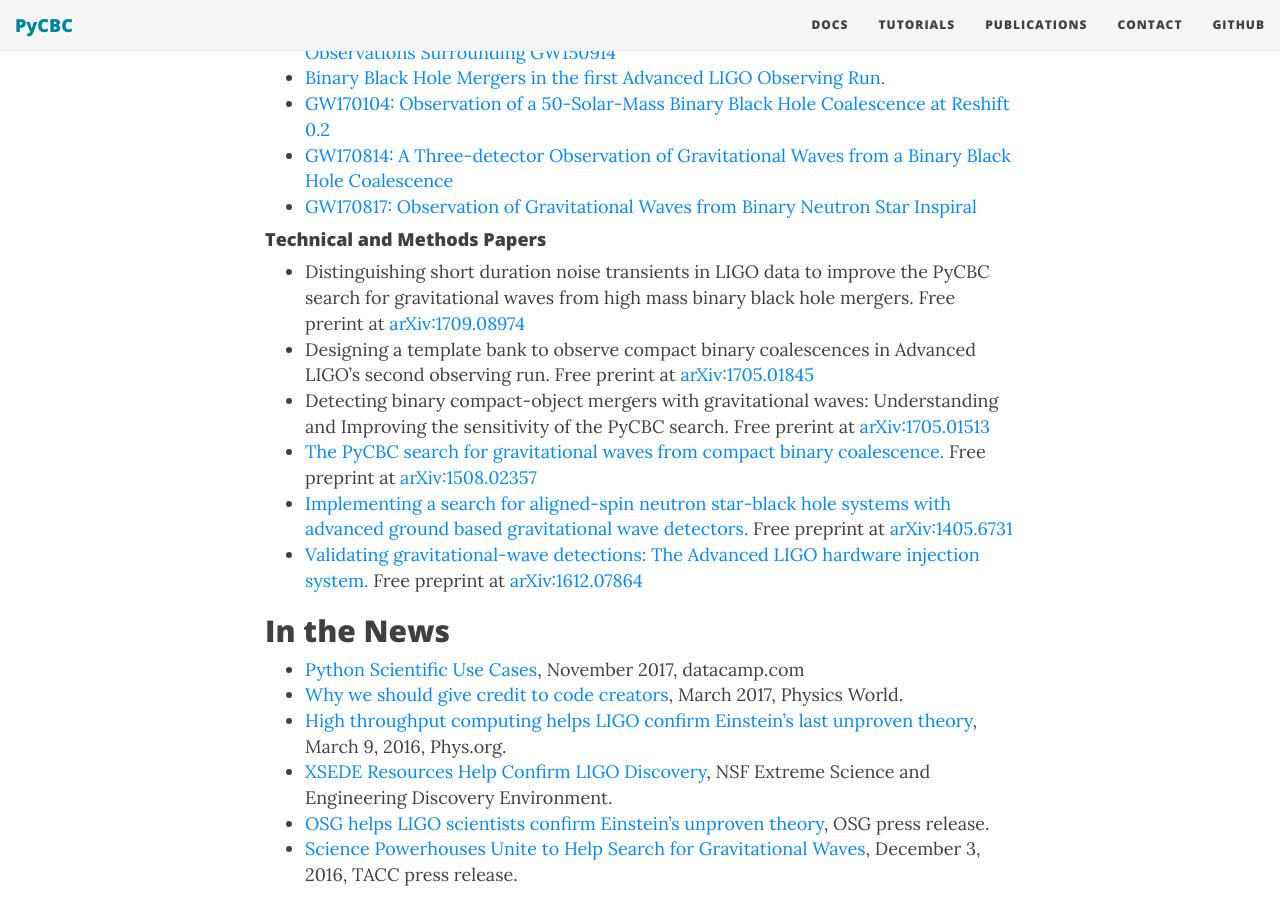
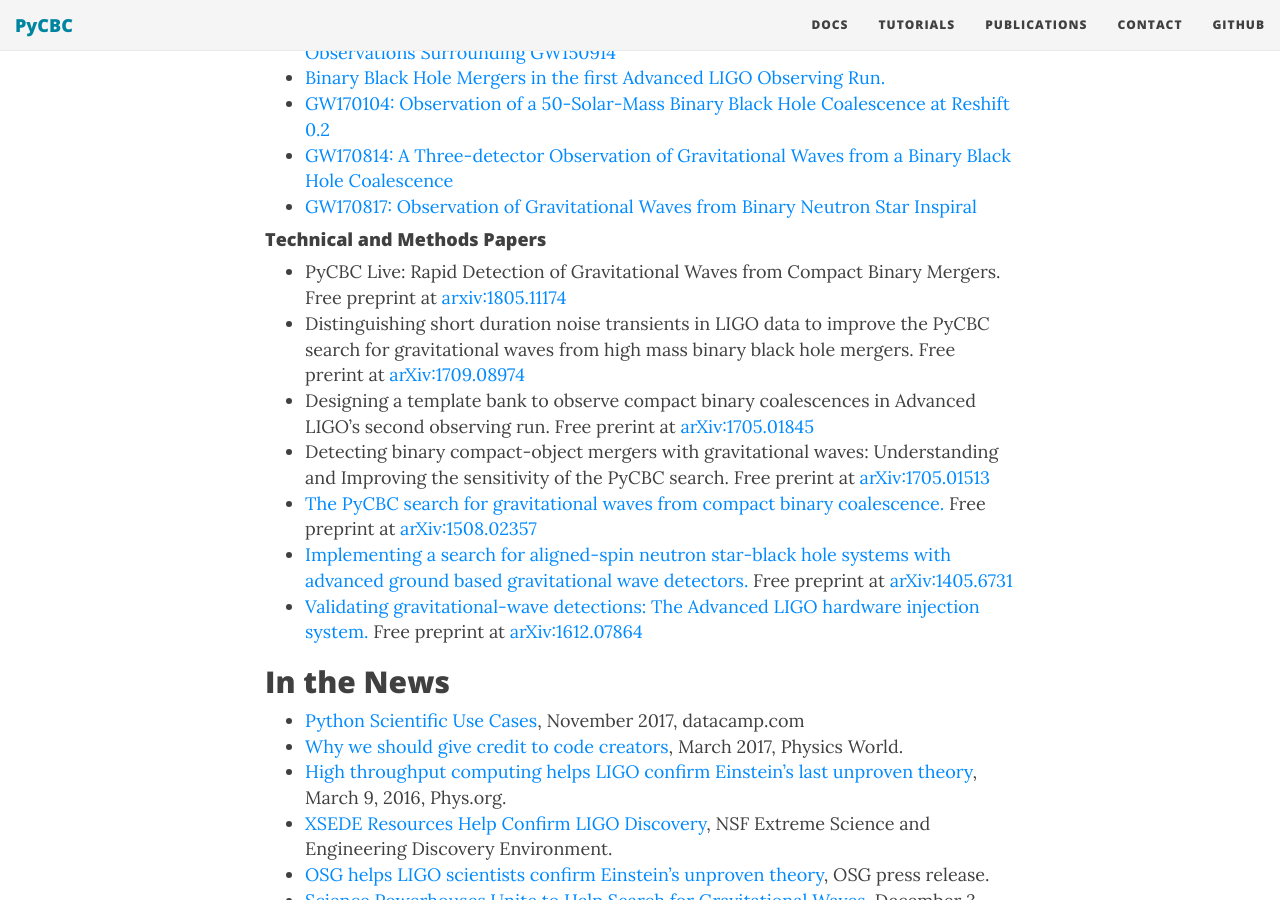
Before and after one commit to gwastro/gwastro.github.io, a Jekyll site: the page built from publications.md, in a window 1280 px wide and 900 px high, scrolled down 640 px. Built offline with Jekyll 4.4.1, drawn with Linux system fonts in a browser that asks for light colours; nearby versions of some CDN libraries.

Commit message:
Update publications.md

```diff
--- a/publications.md
+++ b/publications.md
@@ -20,6 +20,7 @@ If you use PyCBC in your scientific publications or projects, we ask that you ac
  * [GW170817: Observation of Gravitational Waves from Binary Neutron Star Inspiral](https://journals.aps.org/prl/abstract/10.1103/PhysRevLett.119.161101)
 
 #### Technical and Methods Papers ####
+ * PyCBC Live: Rapid Detection of Gravitational Waves from Compact Binary Mergers. Free preprint at [arxiv:1805.11174](https://arxiv.org/abs/1805.11174)
  * Distinguishing short duration noise transients in LIGO data to improve the PyCBC search for gravitational waves from high mass binary black hole mergers. Free prerint at [arXiv:1709.08974](https://arxiv.org/abs/1709.08974)
  * Designing a template bank to observe compact binary coalescences in Advanced LIGO's second observing run. Free prerint at [arXiv:1705.01845](https://arxiv.org/abs/1705.01845)
  * Detecting binary compact-object mergers with gravitational waves: Understanding and Improving the sensitivity of the PyCBC search. Free prerint at [arXiv:1705.01513](https://arxiv.org/abs/1705.01513)
```
